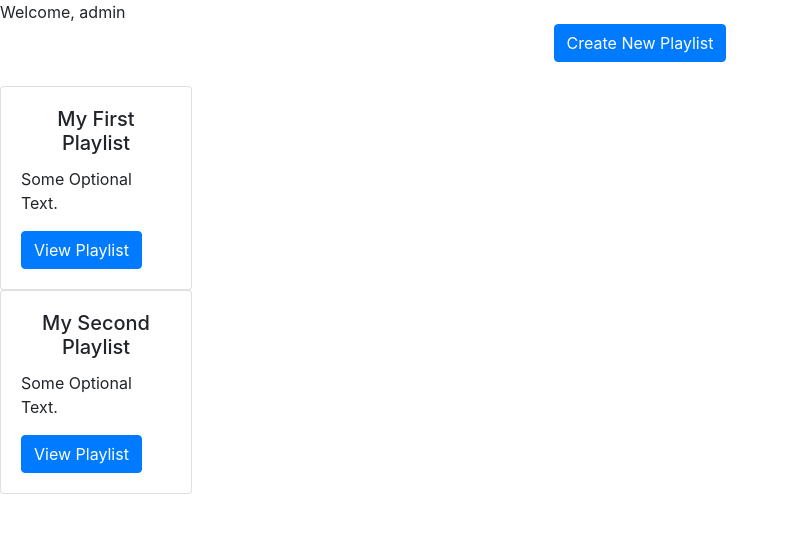
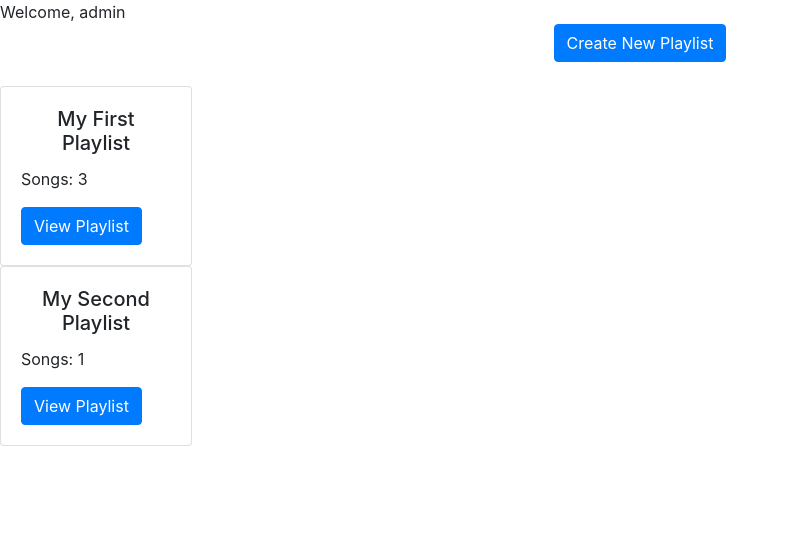
Before and after one commit to Roy-05/social-playlist, a Flask app: page /playlist in a window 1280 px wide. Shown: the part 56-589 px from the top of the page, without its empty margins (0-789 px from the left). Run offline with Flask 2, Linux system fonts and the light colour scheme; a user stored in the database is signed in; data comes from the database, SQL or seed files in the repository; both versions use the stored data as it was after the commit; some libraries are stand-ins or nearby versions.

Commit message:
Display the number of songs contained in each playlist

```diff
--- a/socialPlaylist/helpers/playlist_helpers.py
+++ b/socialPlaylist/helpers/playlist_helpers.py
@@ -1,6 +1,6 @@
 from flask import render_template, url_for, flash, redirect
 from flask_login import current_user, login_user
-from socialPlaylist.models import User, Playlists
+from socialPlaylist.models import User, Playlists, Song
 from socialPlaylist import db
 
 
@@ -18,3 +18,6 @@ def add_new_playlist(form):
         db.session.add(playlist)
         db.session.commit()
         return redirect(url_for('playlist'))
+
+def get_songs(playlist_id):
+    return Song.query.filter_by(playlist_id=playlist_id)
--- a/socialPlaylist/routes/routes.py
+++ b/socialPlaylist/routes/routes.py
@@ -6,7 +6,7 @@ from flask_login import current_user, login_user, logout_user, login_required, u
 from socialPlaylist.models import User, Playlists, Song
 from socialPlaylist import app, db, login as loginManager
 from socialPlaylist.helpers.login_helpers import submit_login, show_login_form
-from socialPlaylist.helpers.playlist_helpers import get_playlists, add_new_playlist
+from socialPlaylist.helpers.playlist_helpers import get_playlists, add_new_playlist, get_songs
 
 
 @app.route('/')
@@ -71,12 +71,16 @@ def playlist():
     form = CreatePlaylistForm()
     if(request.method == 'POST'):
         return add_new_playlist(form)
-    return render_template('playlist.html', form=form, user = current_user.username, playlists = get_playlists())
+
+    songs = []
+    for playlist in get_playlists():
+        songs.append(get_songs(playlist.id).count())
+    return render_template('playlist.html', form=form, user = current_user.username, playlists = get_playlists(), songs = songs)
 
 @app.route('/playlist/<p_id>', methods =['GET', 'POST'])
 @login_required
 def view_playlist(p_id):
-    songs = Song.query.filter_by(playlist_id=int(p_id))
+    songs = get_songs(int(p_id))
     return render_template('view_playlist.html', songs=songs)
 
 # add song ROUTE
--- a/socialPlaylist/templates/playlist.html
+++ b/socialPlaylist/templates/playlist.html
@@ -42,11 +42,11 @@ aria-hidden="true">
     </div>
 </div>
 <div id="playlists">
-    {% for playlist in playlists%}
+    {% for playlist in playlists %}
     <div class="card" style="width: 12rem;">
         <div class="card-body">
           <h5 class="card-title text-center">{{playlist.playlist_name}}</h5>
-          <p class="card-text">Some Optional Text.</p>
+          <p class="card-text">Songs: {{songs[loop.index - 1]}}</p>
           <a href= "/playlist/{{playlist.id}}" class="btn btn-primary" id="{{playlist.id}}">View Playlist</a>
         </div>
       </div>
```
Also changed, not shown: socialPlaylist/project.db.
